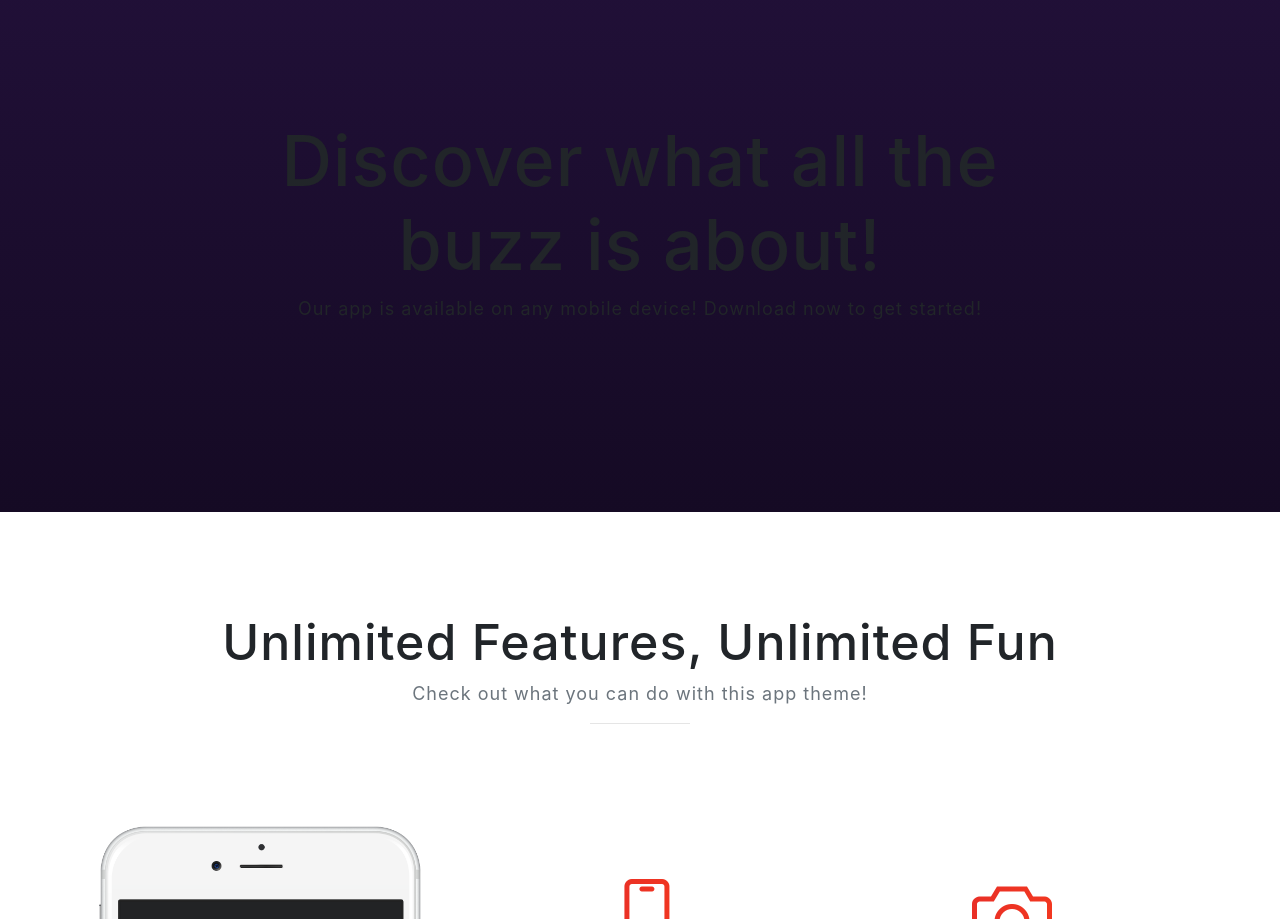
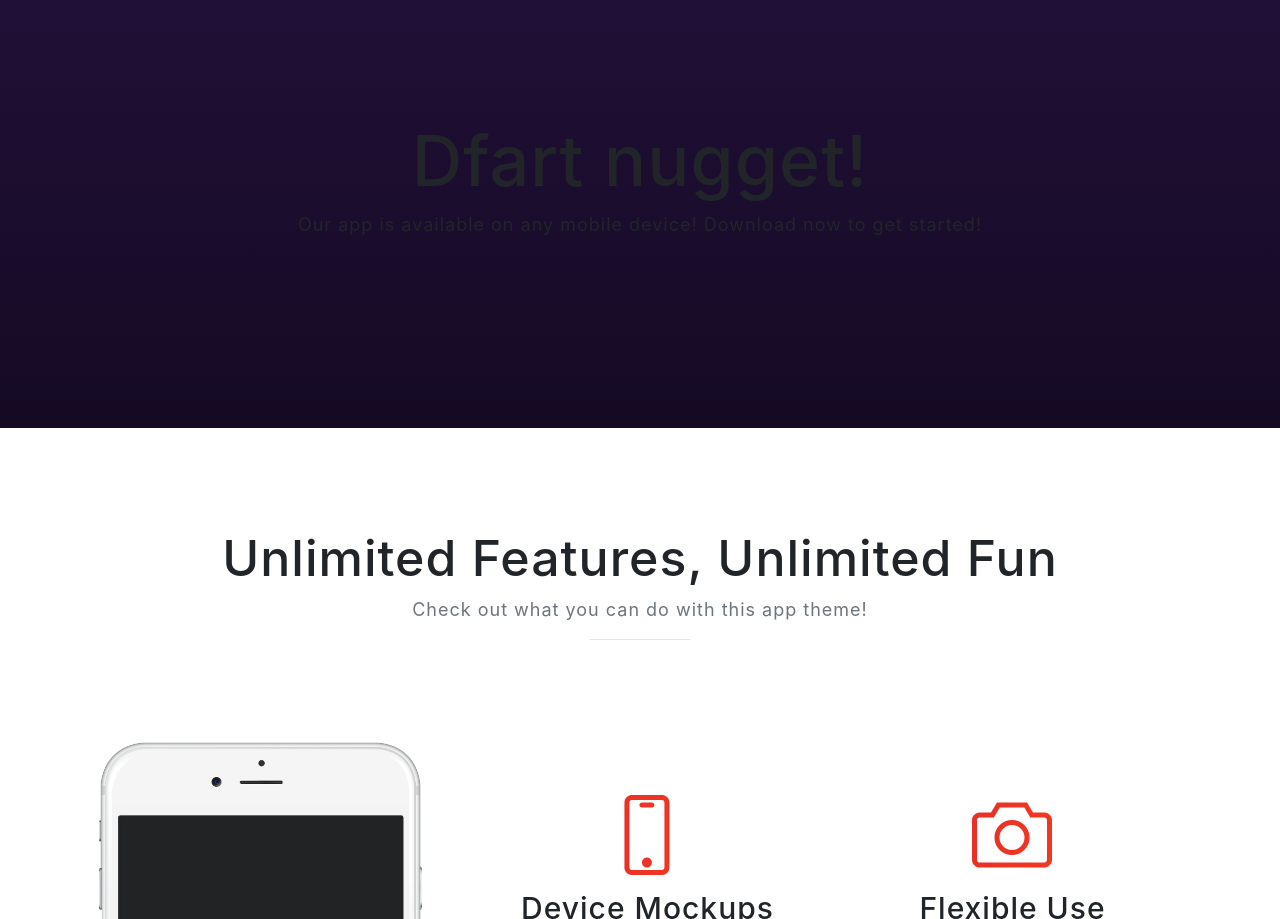
Before and after one commit to randymt/inifiniteretrieslanding, a website with bundled scripts: page index.html in a window 1280 px wide. Shown: the part 831-1750 px from the top of the page. Built offline with nearby package versions, Linux system fonts and the light colour scheme; files whose address does not match are found by name.

Commit message:
first commit td
rdvgdrjftj

```diff
--- a/index.html
+++ b/index.html
@@ -68,7 +68,7 @@
       <div class="container">
         <div class="row">
           <div class="col-md-8 mx-auto">
-            <h2 class="section-heading">Discover what all the buzz is about!</h2>
+            <h2 class="section-heading">Dfart nugget!</h2>
             <p>Our app is available on any mobile device! Download now to get started!</p>
             <div class="badges">
               <a class="badge-link" href="#"><img src="img/google-play-badge.svg" alt=""></a>
```
